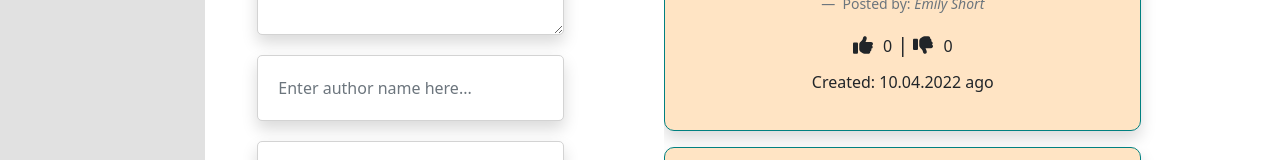
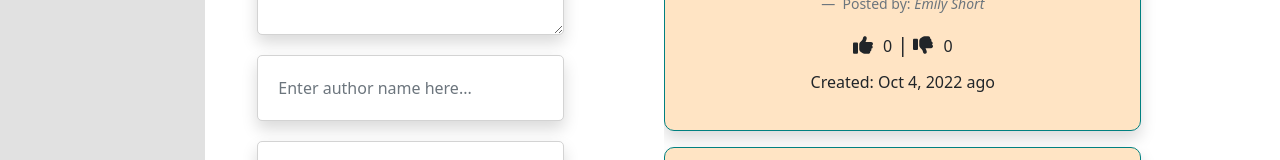
Before and after one commit to bignimz/quotes-web-app, an Angular app: page / in a window 1280 px wide. Shown: the part 340-500 px from the top of the page. Built offline with nearby package versions, Linux system fonts and the light colour scheme.

Commit message:
Updated the quote html and app-module ts

```diff
--- a/src/app/app.module.ts
+++ b/src/app/app.module.ts
@@ -9,6 +9,7 @@ import { HomeComponent } from './home/home.component';
 import { FontAwesomeModule } from '@fortawesome/angular-fontawesome';
 import { QuoteComponent } from './quote/quote.component';
 import { DateCountPipe } from './date-count.pipe';
+import { QuoteFormComponent } from './quote-form/quote-form.component';
 
 @NgModule({
   declarations: [
@@ -17,7 +18,8 @@ import { DateCountPipe } from './date-count.pipe';
     FooterComponent,
     HomeComponent,
     QuoteComponent,
-    DateCountPipe
+    DateCountPipe,
+    QuoteFormComponent
   ],
   imports: [
     BrowserModule,
--- a/src/app/quote/quote.component.html
+++ b/src/app/quote/quote.component.html
@@ -19,7 +19,7 @@
       ><span class="count-up">{{ quote.dislikes }}</span>
     </div>
     <div class="date">
-      <p>Created: {{ quote.date }} ago</p>
+      <p>Created: {{ quote.date | date }} ago</p>
     </div>
   </div>
 </figure>
```
